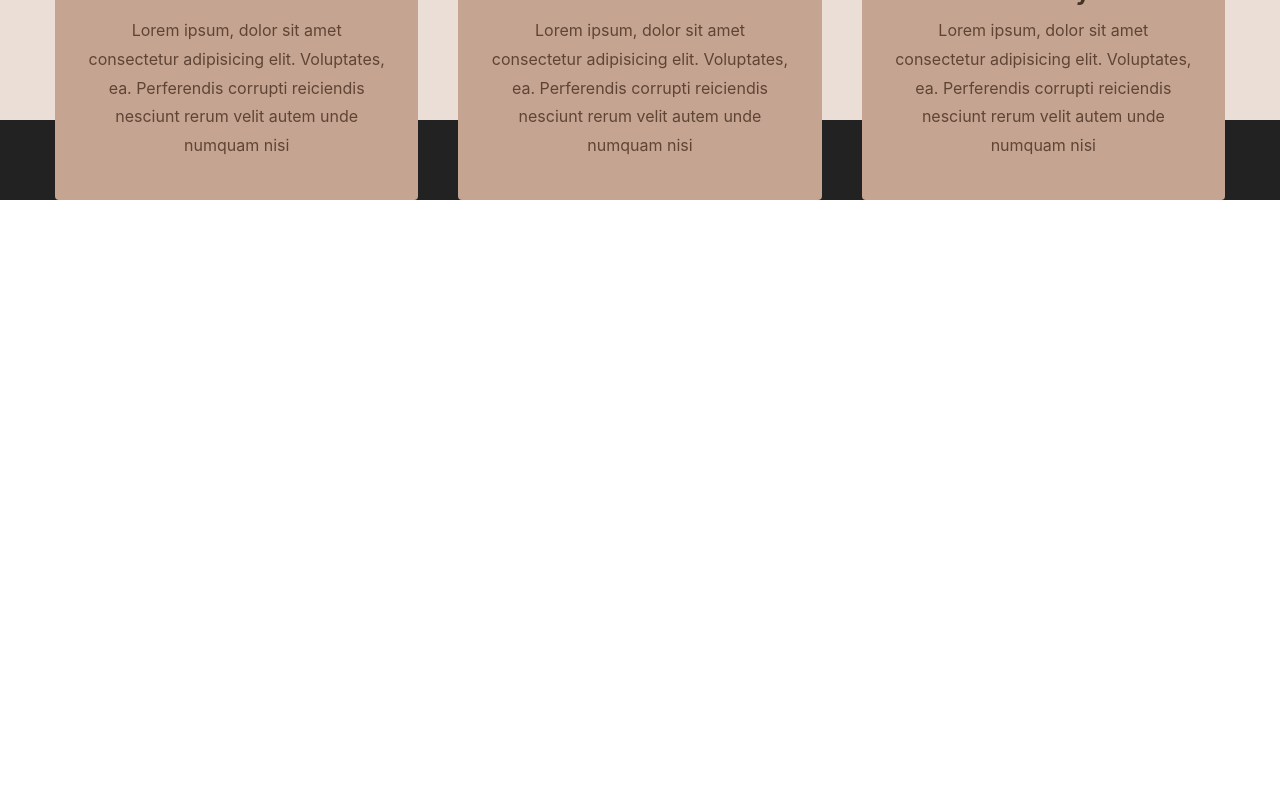
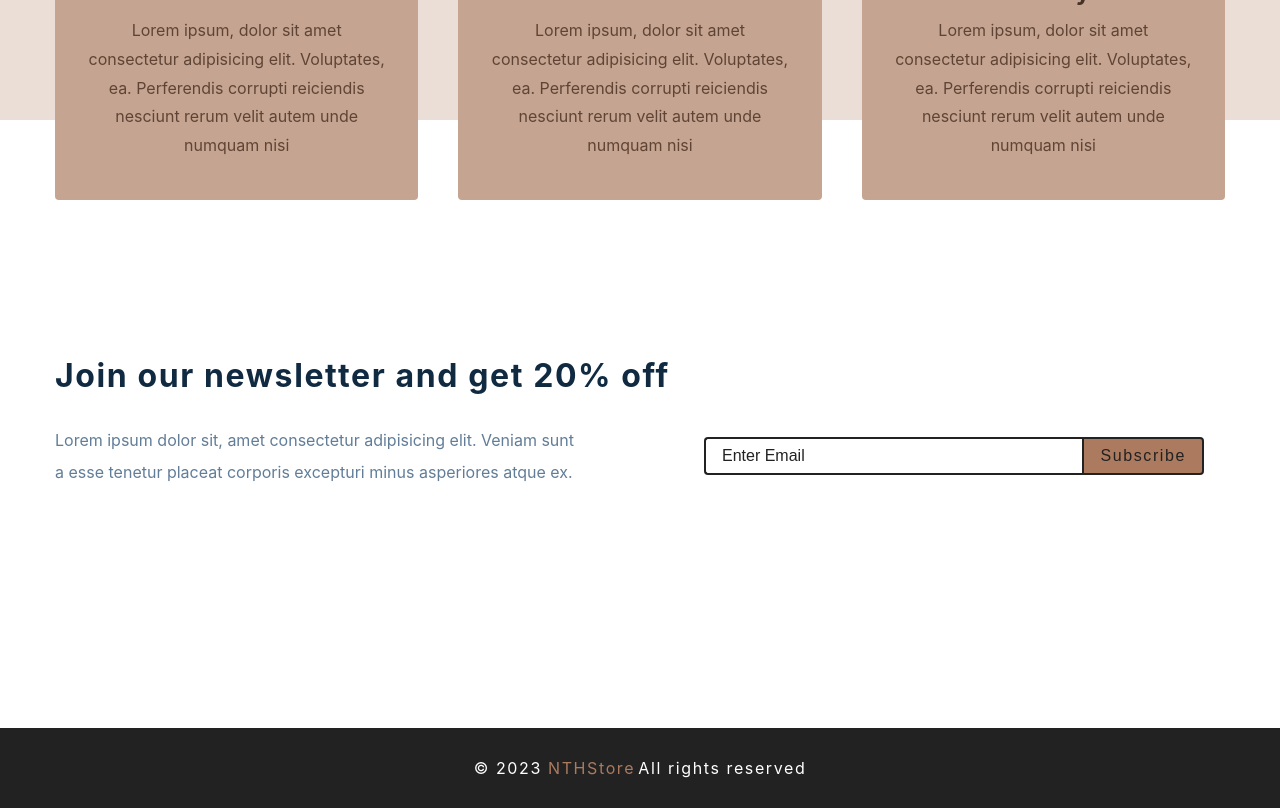
Before and after one commit to HoangNguyen219/e-commerce-frontend, a React (Create React App) app: page / in a window 1280 px wide. Shown: the part 1180-1988 px from the top of the page. Before the commit the page ends 1380 px from the top, so only its background shows below. Built offline with nearby package versions, Linux system fonts and the light colour scheme.

Commit message:
Home Page - Contact

```diff
--- a/src/components/Contact.js
+++ b/src/components/Contact.js
@@ -1,7 +1,93 @@
 import React from "react";
-
+import styled from "styled-components";
 const Contact = () => {
-  return <div></div>;
+  return (
+    <Wrapper>
+      <div className="section-center">
+        <h3>Join our newsletter and get 20% off</h3>
+        <div className="content">
+          <p>
+            Lorem ipsum dolor sit, amet consectetur adipisicing elit. Veniam
+            sunt a esse tenetur placeat corporis excepturi minus asperiores
+            atque ex.
+          </p>
+          <form className="contact-form">
+            <input
+              type="email"
+              className="form-input"
+              placeholder="enter email"
+            />
+            <button type="submit" className="submit-btn">
+              subscribe
+            </button>
+          </form>
+        </div>
+      </div>
+    </Wrapper>
+  );
 };
+const Wrapper = styled.section`
+  padding: 5rem 0;
+  h3 {
+    text-transform: none;
+  }
+  p {
+    line-height: 2;
+    max-width: 45em;
+    color: var(--clr-grey-5);
+  }
+  .contact-form {
+    width: 90vw;
+    max-width: 500px;
+    display: grid;
+    grid-template-columns: 1fr auto;
+  }
+  .form-input,
+  .submit-btn {
+    font-size: 1rem;
+    padding: 0.5rem 1rem;
+    border: 2px solid var(--clr-black);
+  }
+  .form-input {
+    border-right: none;
+    color: var(--clr-grey-3);
+    border-top-left-radius: var(--radius);
+    border-bottom-left-radius: var(--radius);
+  }
+  .submit-btn {
+    border-top-right-radius: var(--radius);
+    border-bottom-right-radius: var(--radius);
+  }
+  .form-input::placeholder {
+    color: var(--clr-black);
+    text-transform: capitalize;
+  }
+  .submit-btn {
+    background: var(--clr-primary-5);
+    text-transform: capitalize;
+    letter-spacing: var(--spacing);
+    cursor: pointer;
+    transition: var(--transition);
+    color: var(--clr-black);
+  }
+  .submit-btn:hover {
+    color: var(--clr-white);
+  }
+  @media (min-width: 992px) {
+    .content {
+      display: grid;
+      grid-template-columns: 1fr 1fr;
+      align-items: center;
+      gap: 8rem;
+      margin-top: 2rem;
+    }
+    p {
+      margin-bottom: 0;
+    }
+  }
+  @media (min-width: 1280px) {
+    padding: 15rem 0;
+  }
+`;
 
 export default Contact;
```
